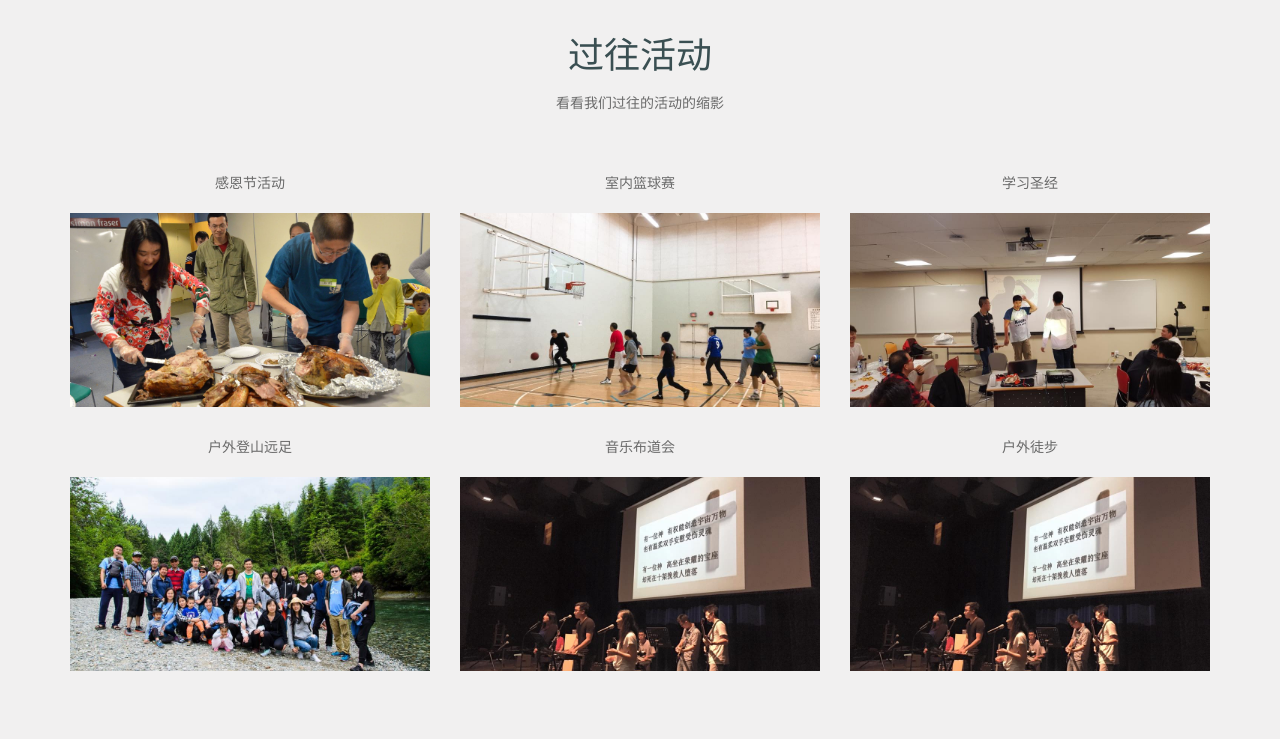
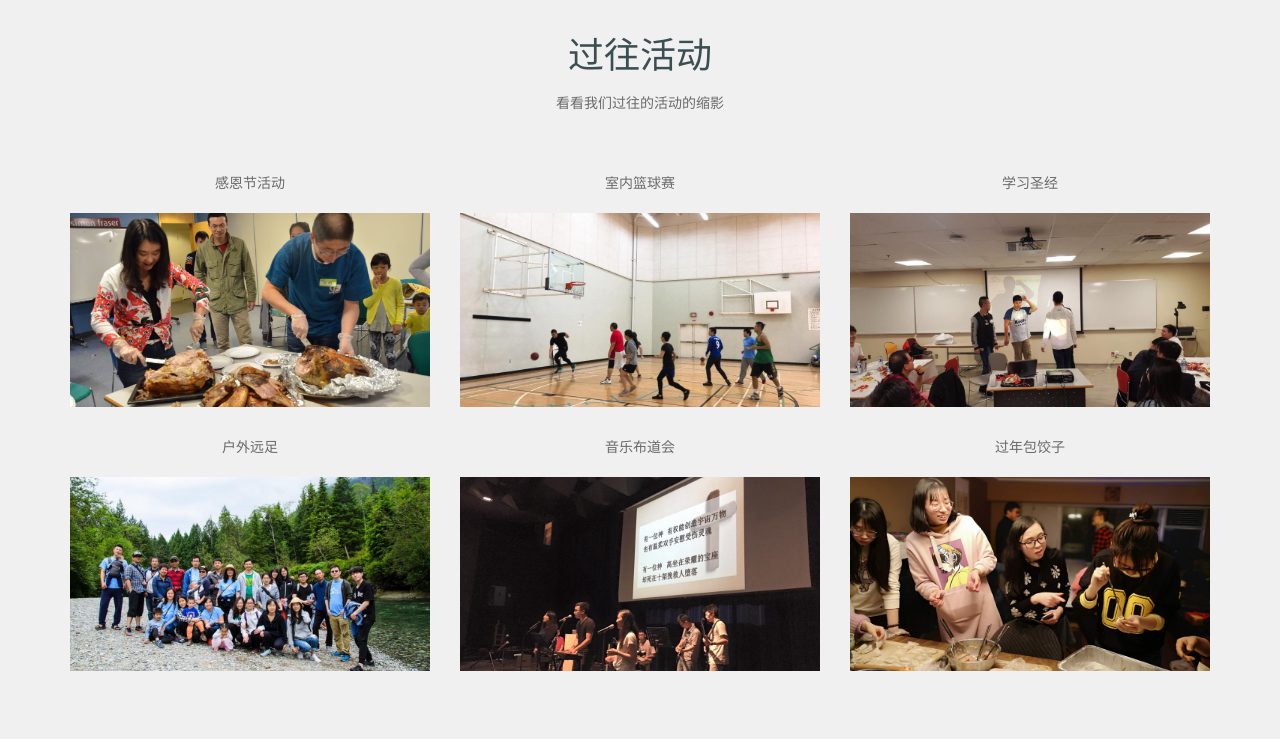
Before and after one commit to sfufellowship/website_new, a plain HTML site: page index.html in a window 1280 px wide. Shown: the part 422-1161 px from the top of the page. Drawn offline with nearby package versions, Linux system fonts and the light colour scheme; a web font is replaced by a local one.

Commit message:
Add more photos

```diff
--- a/index.html
+++ b/index.html
@@ -136,7 +136,7 @@
 					</div>
 					<div class="row">
 						<div class="col-sm-4">
-							<p>户外登山远足</p>
+							<p>户外远足</p>
 							<a class="recent-work" style="background-image:url(assets/images/square/img_square_4.jpg)">
 							</a>
 						</div>
@@ -146,8 +146,8 @@
 							</a>
 						</div>
 						<div class="col-sm-4">
-							<p>户外徒步</p>
-							<a class="recent-work" style="background-image:url(assets/images/square/img_square_5.jpg)">
+							<p>过年包饺子</p>
+							<a class="recent-work" style="background-image:url(assets/images/square/img_square_6.jpg)">
 							</a>
 						</div>
 					</div>
```
Also changed, not shown: assets/images/square/img_square_6.jpg (added).
